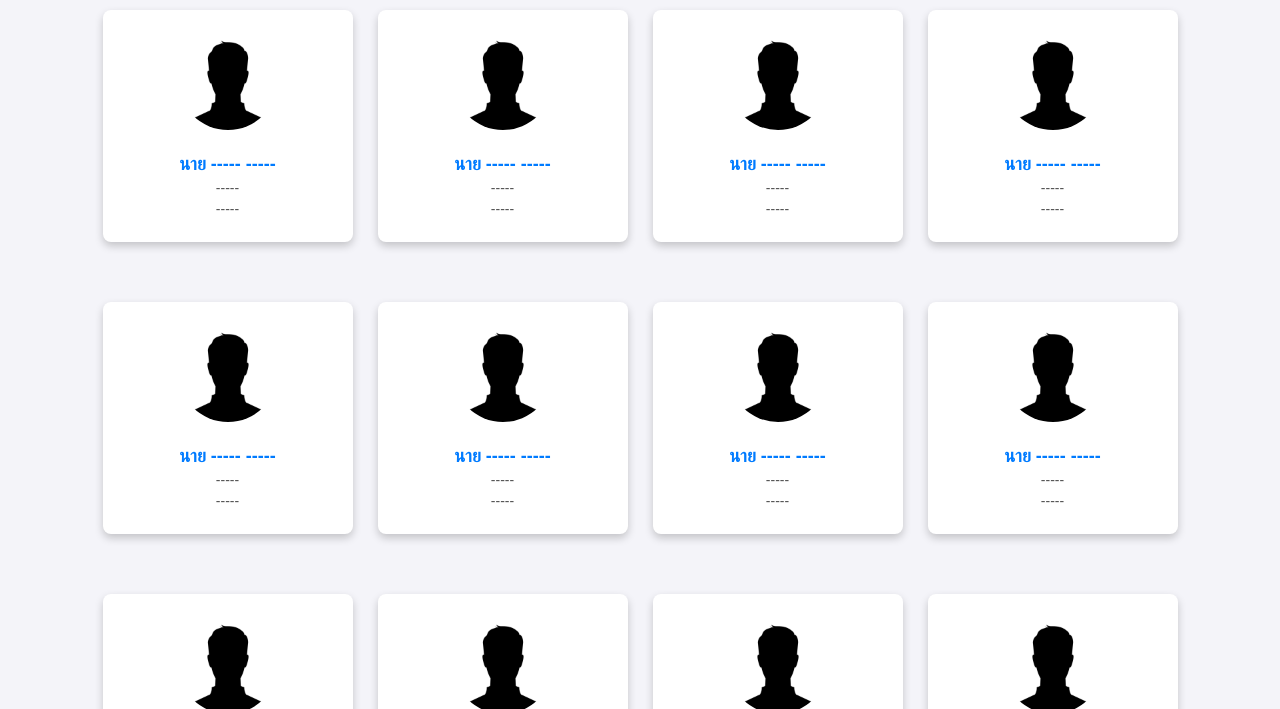
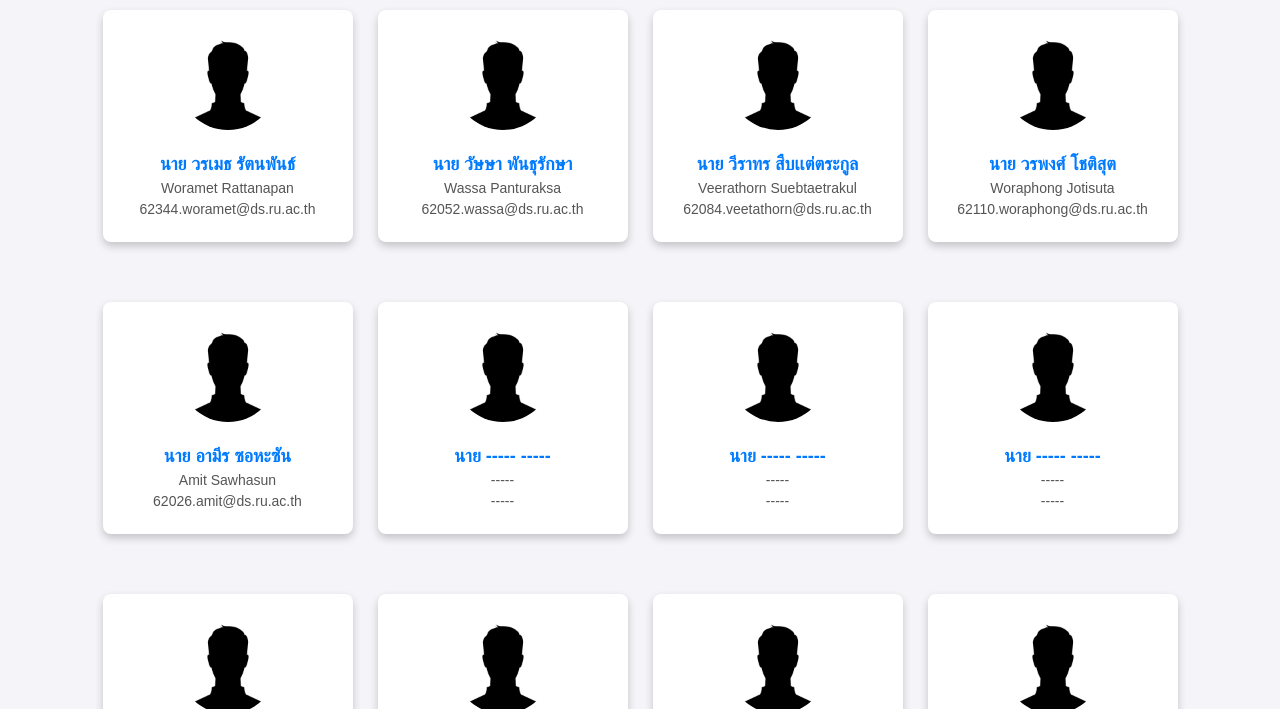
Before and after one commit to MateRtpn/Tde, a plain HTML site: page about.html in a window 1280 px wide. Shown: the part 514-1223 px from the top of the page. Drawn offline with Linux system fonts and the light colour scheme.

Commit message:
add name

```diff
--- a/about.html
+++ b/about.html
@@ -35,7 +35,7 @@
             <h2>อาจารย์ ฤทธิชัย  หอมใบเตย</h2>
             <p>รองผู้อำนวยการฝ่ายสวัสดิการ</p>
             <p>วท.ม. (เทคโนโลยีสารสนเทศ)</p>
-            <p>rittichai@ds.ru.ac.th</p>
+            <p><a href="https://mail.google.com/mail/?view=cm&fs=1&to=rittichai@ds.ru.ac.th" target="_blank">rittichai@ds.ru.ac.th</a></p>
 
             </div>
             <h1>จัดทำโดย</h1>
@@ -43,37 +43,41 @@
 
                 <div class="team-member">
                     <img src="pic/man-silhouette-profile-picture-vector-600nw-151265393.webp" alt="รูปภาพ1">
-                    <h2>นาย ----- -----</h2>
-                    <p>-----</p>
-                    <p>-----</p>
+                    <h2>นาย วรเมธ รัตนพันธ์</h2>
+                    <p>Woramet Rattanapan</p>
+                    <p><a href="https://mail.google.com/mail/?view=cm&fs=1&to=62344.woramet@ds.ru.ac.th" target="_blank">62344.woramet@ds.ru.ac.th</a></p>
+
+
                 </div>
 
                 <div class="team-member">
                     <img src="pic/man-silhouette-profile-picture-vector-600nw-151265393.webp" alt="รูปภาพ2">
-                    <h2>นาย ----- -----</h2>
-                    <p>-----</p>
-                    <p>-----</p>
+                    <h2>นาย วัษษา พันธุรักษา</h2>
+                    <p>Wassa Panturaksa</p>
+                    <p><a href="https://mail.google.com/mail/?view=cm&fs=1&to=62052.wassa@ds.ru.ac.th" target="_blank">62052.wassa@ds.ru.ac.th</a></p>
+
                 </div>
 
                 <div class="team-member">
                     <img src="pic/man-silhouette-profile-picture-vector-600nw-151265393.webp" alt="รูปภาพ3">
-                    <h2>นาย ----- -----</h2>
-                    <p>-----</p>
-                    <p>-----</p>
+                    <h2>นาย วีราทร สืบเเต่ตระกูล</h2>
+                    <p>Veerathorn Suebtaetrakul</p>
+                    <p><a href="https://mail.google.com/mail/?view=cm&fs=1&to=62084.veetathorn@ds.ru.ac.th" target="_blank">62084.veetathorn@ds.ru.ac.th</a></p>
                 </div>
 
                 <div class="team-member">
                     <img src="pic/man-silhouette-profile-picture-vector-600nw-151265393.webp" alt="รูปภาพ4">
-                    <h2>นาย ----- -----</h2>
-                    <p>-----</p>
-                    <p>-----</p>
+                    <h2>นาย วรพงศ์ โชติสุต</h2>
+                    <p>Woraphong Jotisuta</p>
+                    <p><a href="https://mail.google.com/mail/?view=cm&fs=1&to=62110.woraphong@ds.ru.ac.th" target="_blank">62110.woraphong@ds.ru.ac.th</a></p>
                 </div>
 
                 <div class="team-member">
                     <img src="pic/man-silhouette-profile-picture-vector-600nw-151265393.webp" alt="รูปภาพ5">
-                    <h2>นาย ----- -----</h2>
-                    <p>-----</p>
-                    <p>-----</p>
+                    <h2>นาย อามีร ซอหะซัน</h2>
+                    <p>Amit Sawhasun</p>
+                    <p><a href="https://mail.google.com/mail/?view=cm&fs=1&to=62026.amit@ds.ru.ac.th" target="_blank">62026.amit@ds.ru.ac.th</a></p>
+
                 </div>
 
                 <div class="team-member">
--- a/style.css
+++ b/style.css
@@ -246,6 +246,15 @@ main {
     border-radius: 50%;
     margin-bottom: 10px;
 }
+.team-member:hover {
+    background-color: #f0f8ff; /* สีพื้นหลังที่เปลี่ยนเมื่อ hover (ตัวอย่าง: สีฟ้าอ่อน) */
+    box-shadow: 0 8px 16px rgba(0, 0, 0, 0.1); /* เพิ่มเงาเมื่อ hover */
+}
+
+.teacher-member a {
+    text-decoration: none;
+    color: #555;
+}
 
 .teacher-member h2 {
     font-size: 18px;
@@ -271,11 +280,11 @@ main {
 
 
 
-
 .team-section {
     max-width: 1100px;
     margin: 0px auto;
     text-align: center;
+
 }
 
 .team-container {
@@ -314,6 +323,11 @@ main {
     margin: 5px 0;
 }
 
+
+.team-member a {
+    text-decoration: none;
+    color: #555;
+}
 
 
 
```
Also changed, not shown: funtion.js (line endings or trailing spaces).
